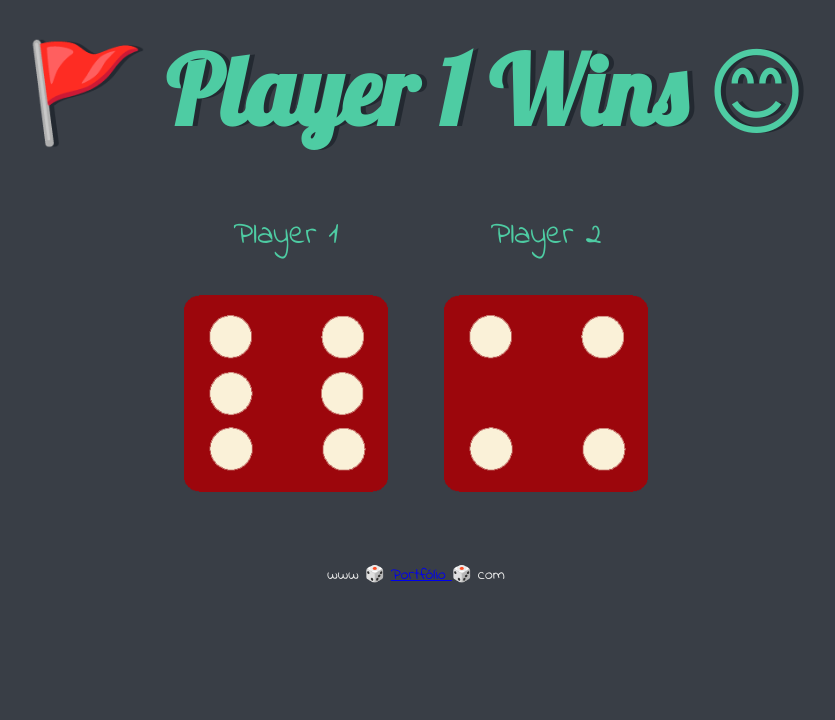
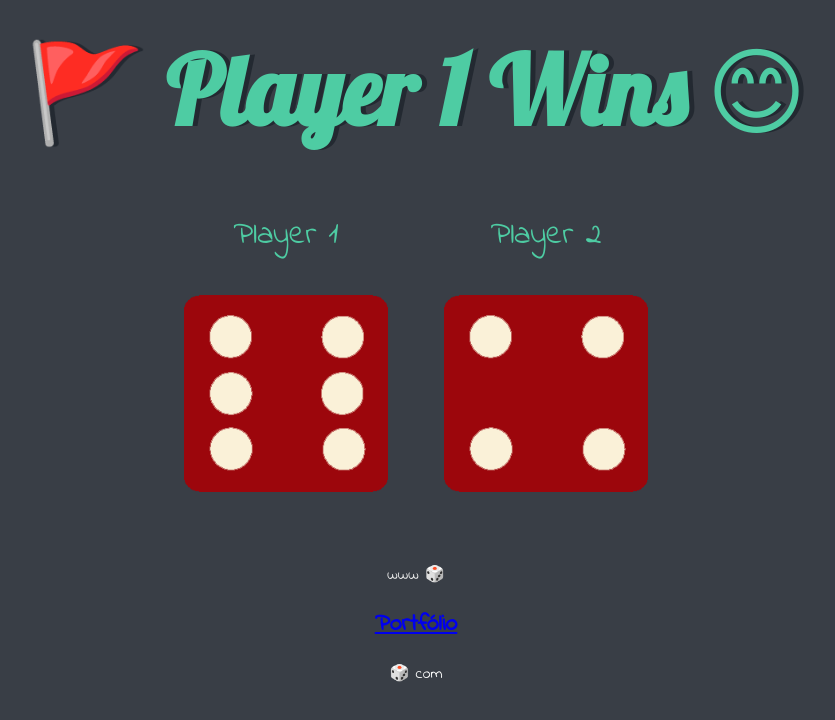
Before and after one commit to Shiro-chann/Dice-Gmae, a plain HTML site: page index.html in a window 1280 px wide. Shown: the whole page, without its empty margins (224-1059 px from the left). Drawn offline with Linux system fonts and the light colour scheme.

Commit message:
Update index.html

```diff
--- a/index.html
+++ b/index.html
@@ -29,6 +29,6 @@
     </script>  </body>
 
   <footer>
-    www 🎲 <a href="https://shiro-chann.github.io/Gaurav-Portfolio-/">Portfólio </a> 🎲 com
+    www 🎲 <h2><font color="white"><a href="https://shiro-chann.github.io/Gaurav-Portfolio-/">Portfólio </a> </h2>🎲 com
   </footer>
 </html>
```
